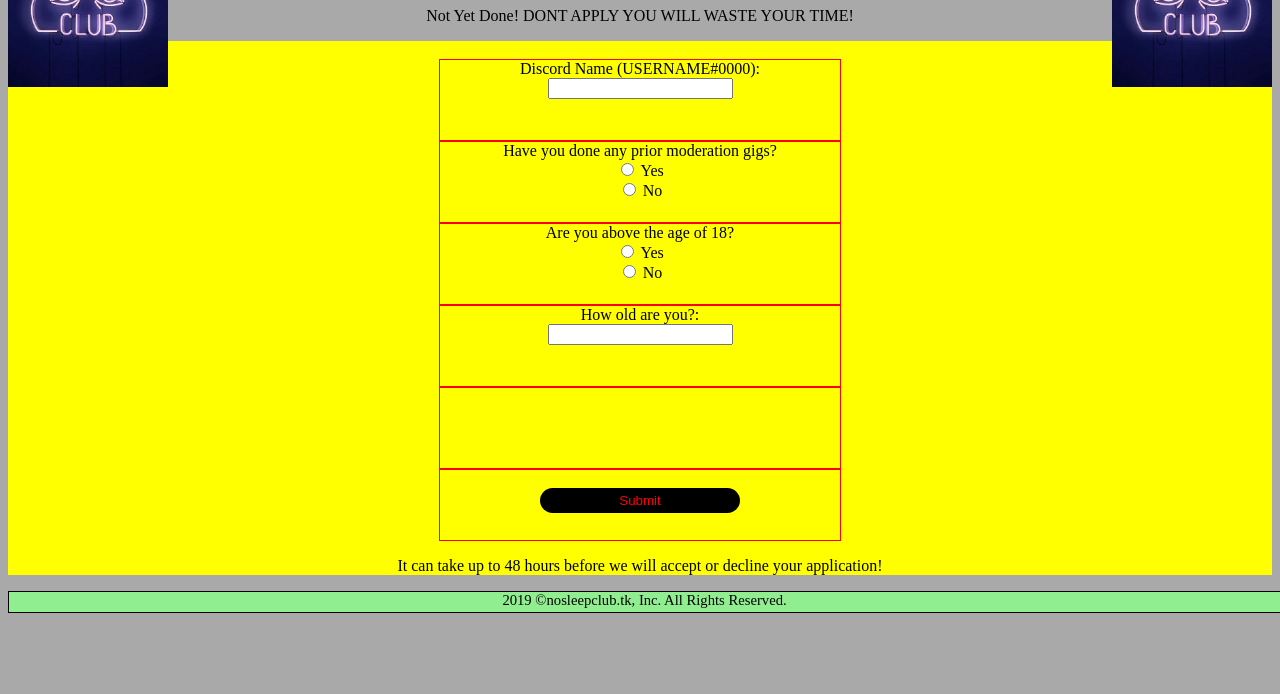
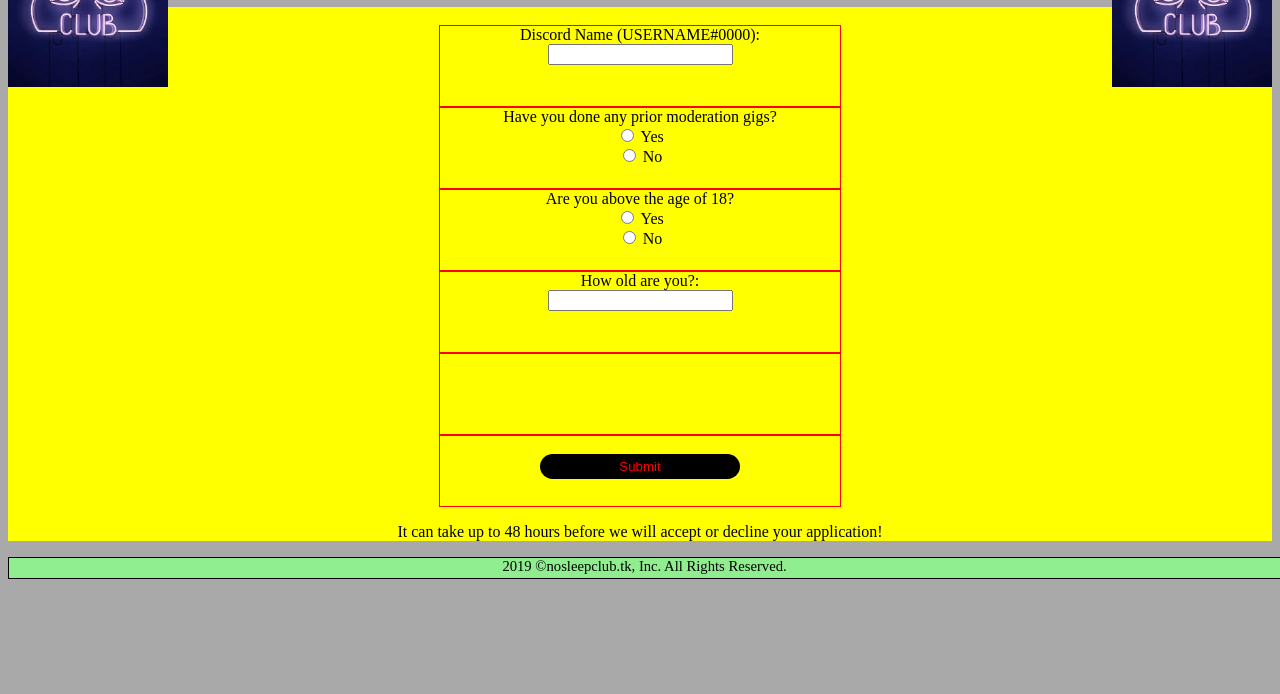
Before and after one commit to 5l1v3r1/no-sleep-club, a plain HTML site: page apply.html in a window 1280 px wide. Shown: the part 106-800 px from the top of the page. Drawn offline with Linux system fonts and the light colour scheme.

Commit message:
Took off a Paragraph tag

```diff
--- a/apply.html
+++ b/apply.html
@@ -89,7 +89,6 @@ h1 {
     <img src="nosleepclub.jpg" alt="no sleep club" style="float:right;width:160px;height:160px">
     <center>
     <h1>NO SLEEP CLUB</h1>
-    <p>Not Yet Done! DONT APPLY YOU WILL WASTE YOUR TIME!</p>
     </center>
     <center>
     <form method="post" data-netlify-recaptcha="true" data-netlify="true"><br>
```
